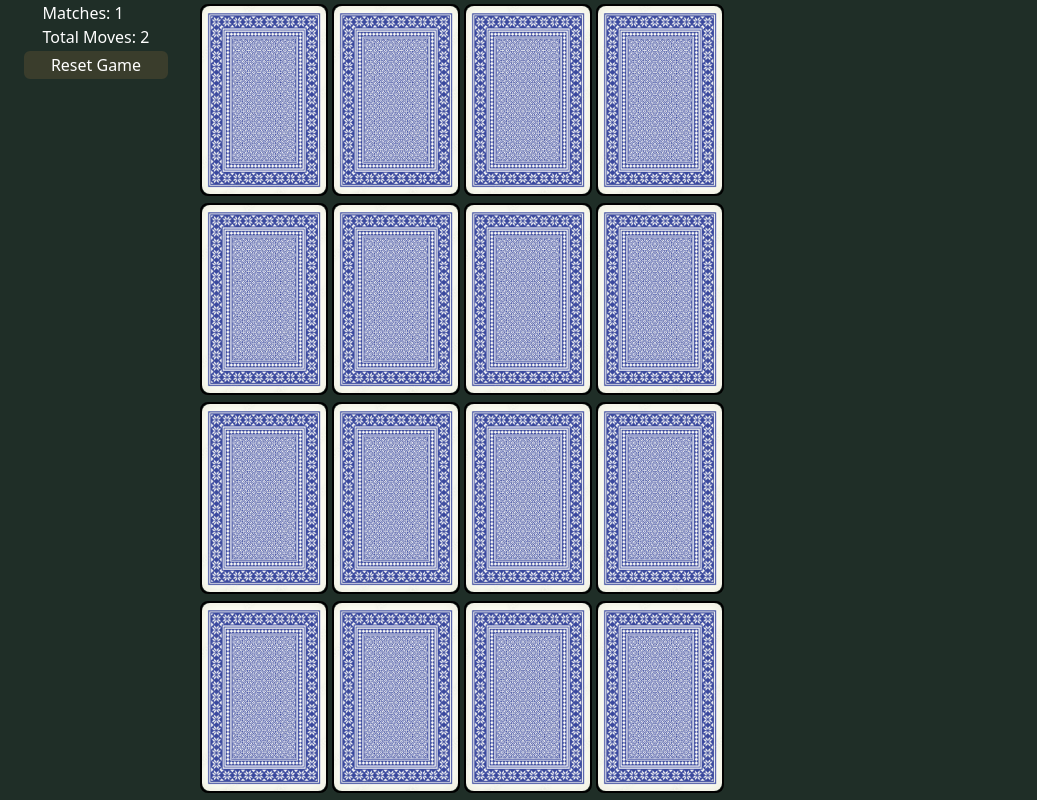
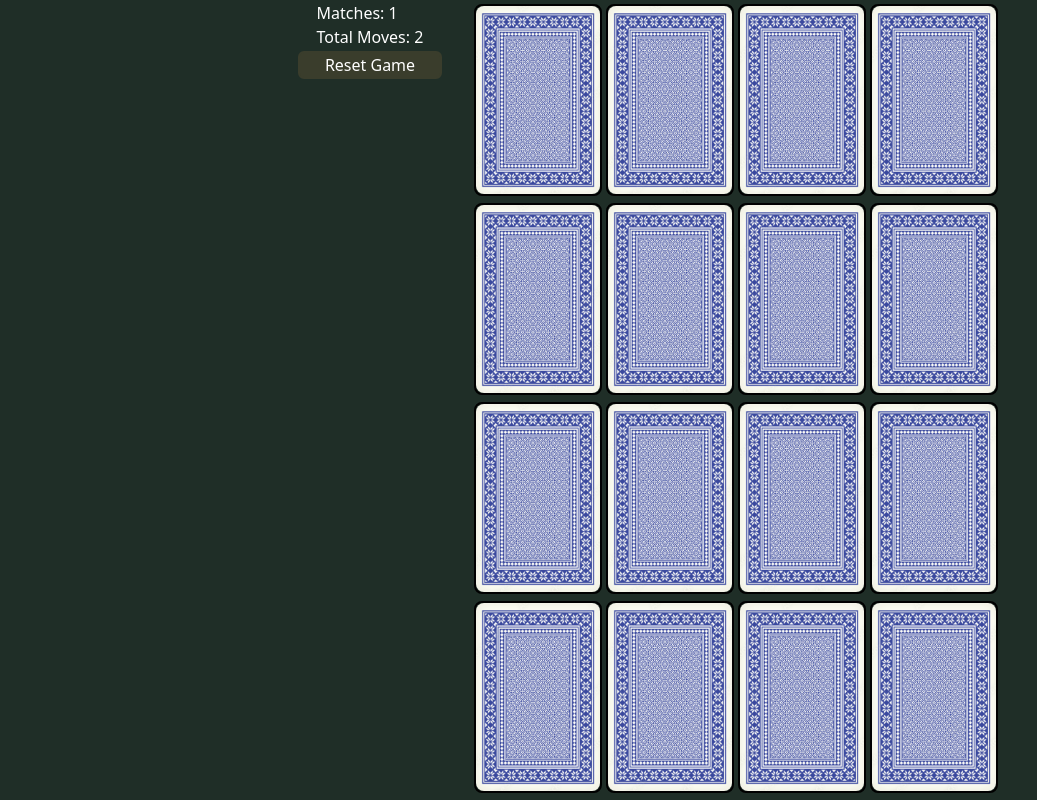
Before and after one commit to Ant-Shell/image-match-game, a Vue app: page / in a window 1280 px wide. Shown: the whole page, without its empty margins (0-1037 px from the left). Built offline with nearby package versions, Linux system fonts and the light colour scheme.

Commit message:
Add justify center at md breakpoint

```diff
--- a/src/App.vue
+++ b/src/App.vue
@@ -71,7 +71,7 @@ defineProps({
 
 
 <template>
-  <main class="h-screen w-full flex flex-col md:flex-row">
+  <main class="h-screen w-full flex flex-col md:flex-row md:justify-center">
       <Heading :gameResetter="gameResetter" />
       <CardsContainer v-bind:shuffledPhotos="shuffledPhotos" v-bind:clickedCards="clickedCards" />
   </main>
```
